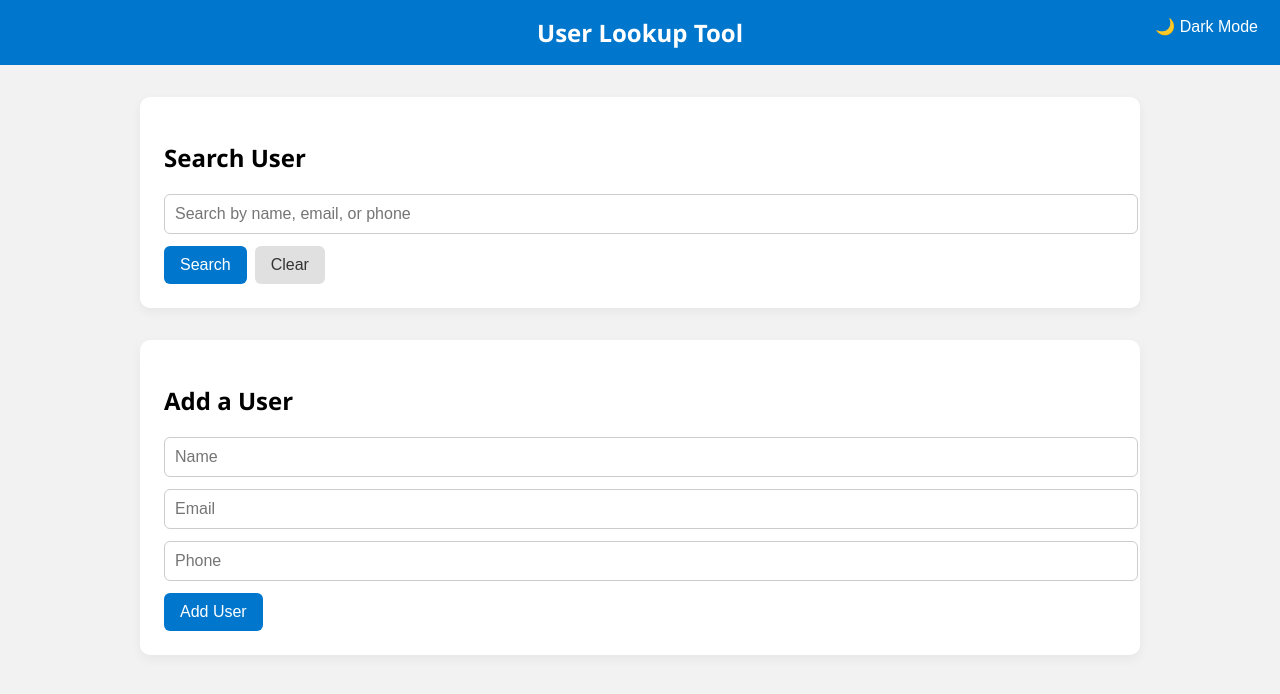
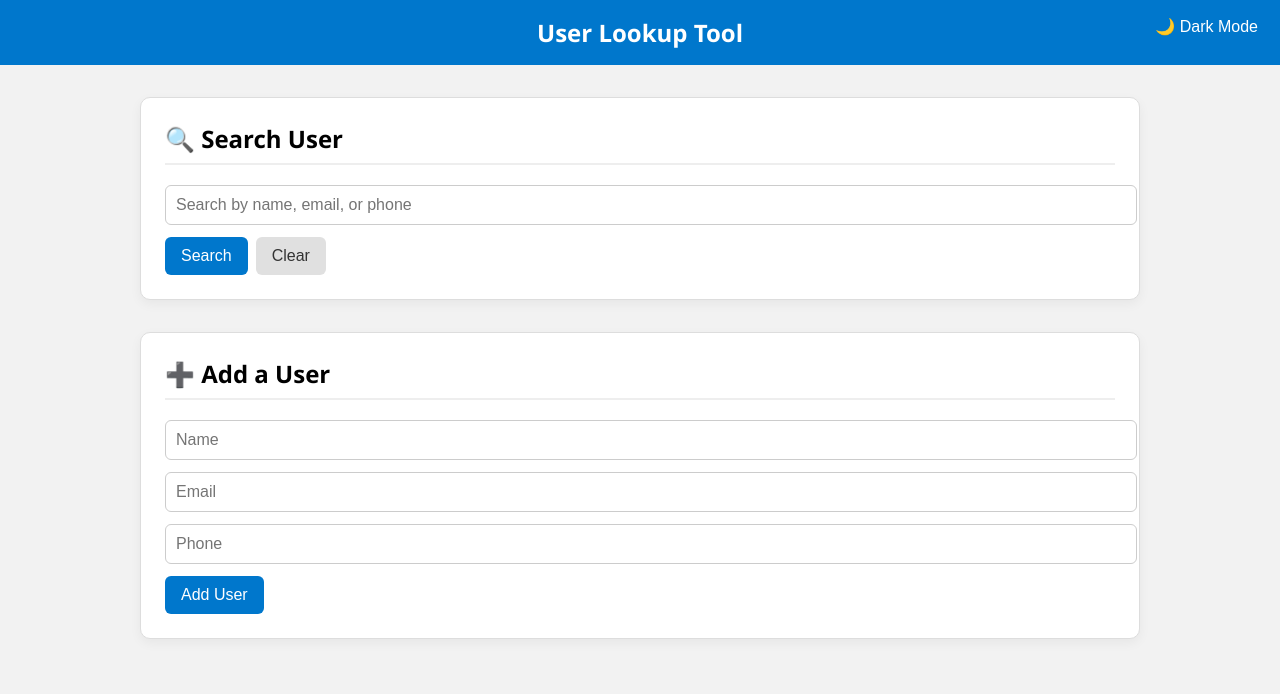
Before and after one commit to MoonSupreme1927/user-lookup-app, a React (Create React App) app in the folder frontend/: page / in a window 1280 px wide. Shown: the top 694 px of the page. Built offline with nearby package versions, Linux system fonts and the light colour scheme.

Commit message:
Updating App.js

```diff
--- a/frontend/src/App.css
+++ b/frontend/src/App.css
@@ -53,6 +53,13 @@ body {
   border-radius: 10px;
   box-shadow: 0 4px 12px rgba(0, 0, 0, 0.05);
   animation: fadeIn 0.5s ease-in-out;
+  border: 1px solid #ddd;
+}
+
+.form-section h2 {
+  margin-top: 0;
+  padding-bottom: 0.5rem;
+  border-bottom: 2px solid #eee;
 }
 
 form input {
@@ -179,6 +186,7 @@ form button {
   background-color: #1e1e1e;
   color: #eaeaea;
   box-shadow: 0 0 10px rgba(255, 255, 255, 0.05);
+  border: 1px solid #333;
 }
 
 .App.dark input,
--- a/frontend/src/App.js
+++ b/frontend/src/App.js
@@ -56,7 +56,7 @@ function App() {
     <div className={darkMode ? 'App dark' : 'App'}>
       <div className="form-container">
         <div className="form-section">
-          <h2>Search User</h2>
+          <h2>🔍 Search User</h2>
           <form onSubmit={handleSearch}>
             <input
               type="text"
@@ -70,7 +70,7 @@ function App() {
         </div>
 
         <div className="form-section">
-          <h2>Add a User</h2>
+          <h2>➕ Add a User</h2>
           <form onSubmit={handleAddUser}>
             <input type="text" placeholder="Name" value={newUser.name} onChange={(e) => setNewUser({ ...newUser, name: e.target.value })} required />
             <input type="email" placeholder="Email" value={newUser.email} onChange={(e) => setNewUser({ ...newUser, email: e.target.value })} required />
```
